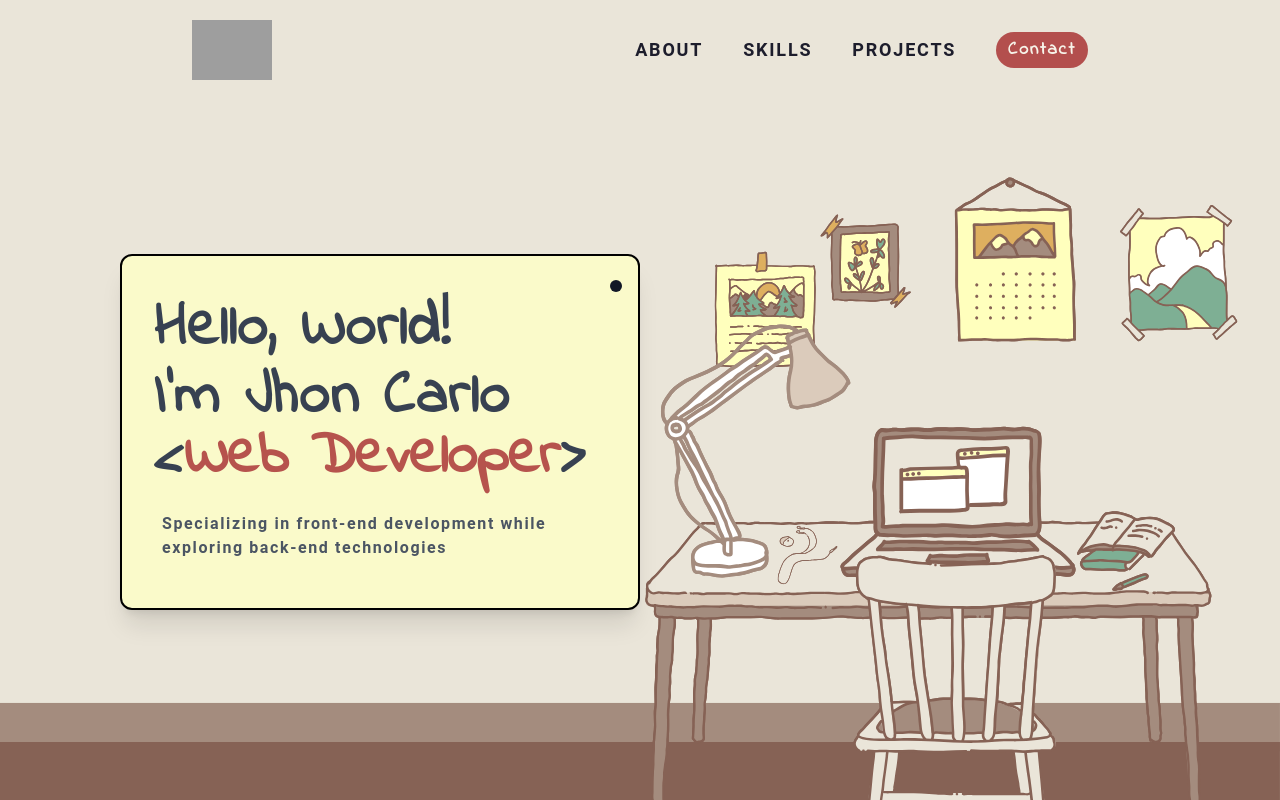
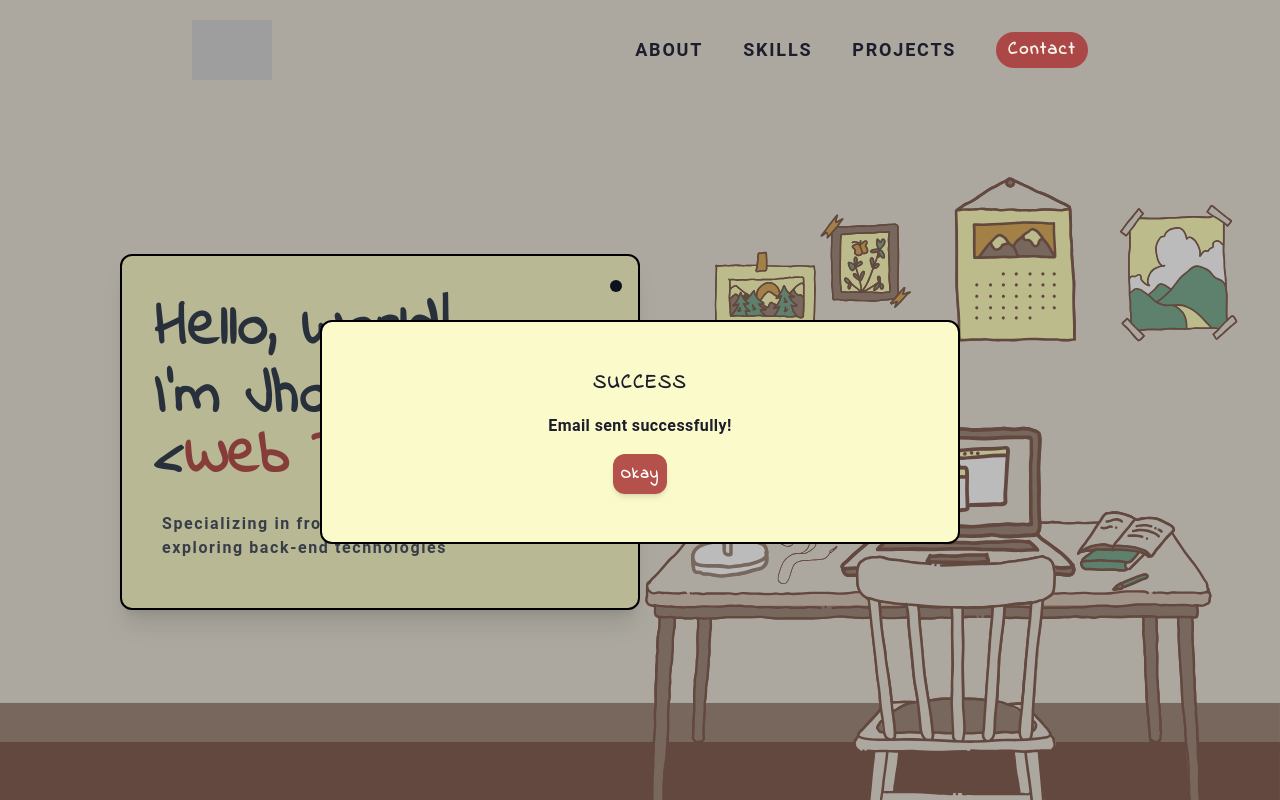
Before and after one commit to Jcarloluna/Eportfolio, a Next.js app: page / in a window 1280 px wide. Shown: the top 800 px of the page. Built offline with nearby package versions, Linux system fonts and the light colour scheme; grey boxes are pictures that could not be loaded.

Commit message:
EP_contact/messagebox
messagebox temporary design

```diff
--- a/components/Contact.tsx
+++ b/components/Contact.tsx
@@ -5,14 +5,14 @@ import { AiOutlineMail } from "react-icons/ai";
 import { BsFillPersonLinesFill } from "react-icons/bs";
 import { FaGithub, FaLinkedinIn } from "react-icons/fa";
 import emailjs, { EmailJSResponseStatus } from "@emailjs/browser";
-import { ErrorMessage } from "./Notifications/ErrorMessage";
-import { SuccessMessage } from "./Notifications/SuccessMessage";
+import { MessageBox } from "./Notifications/MessageBox";
 
 const Contact: React.FC<{}> = () => {
   const form = useRef<HTMLFormElement>(null);
-  const [isMessageLoading, setIsMessageLoading] = useState(false);
-  const [renderError, setRenderError] = useState(false);
-  const [renderSuccess, setRenderSuccess] = useState(false);
+  const [isMessageLoading, setIsMessageLoading] = useState<boolean>(false);
+  const [renderMessageBox, setRenderMessageBox] = useState<boolean>(true);
+  const [messageResponseStatus, setMessageResponseStatus] =
+    useState<string>("SUCCESS");
 
   const handleSendMessage = (e: React.FormEvent<HTMLFormElement>) => {
     e.preventDefault();
@@ -30,17 +30,24 @@ const Contact: React.FC<{}> = () => {
           (result: EmailJSResponseStatus) => {
             console.log(result.text);
             console.log("MESSAGESENT!");
+            setMessageResponseStatus("SUCCESS");
             setIsMessageLoading(false);
-            setRenderSuccess(true);
+            setRenderMessageBox(true);
+            form.current?.reset();
           },
           (error: EmailJSResponseStatus) => {
             console.log(error.text);
             console.log("MESSAGEERROR!");
+            setMessageResponseStatus("ERROR");
             setIsMessageLoading(false);
-            setRenderError(true);
+            setRenderMessageBox(true);
           }
         );
     }
+  };
+
+  const handleBackdrop = () => {
+    setRenderMessageBox(false);
   };
 
   const messageDivStyling =
@@ -110,8 +117,28 @@ const Contact: React.FC<{}> = () => {
           </div>
         </div>
       </div>
-      {renderError && <ErrorMessage />}
-      {renderSuccess && <SuccessMessage />}
+
+      {messageResponseStatus === "SUCCESS"
+        ? renderMessageBox && (
+            <MessageBox
+              messageHeader={messageResponseStatus}
+              messageBody={"Email sent successfully!"}
+              handleBackdrop={handleBackdrop}
+              buttonText={"Okay"}
+            />
+          )
+        : messageResponseStatus === "ERROR"
+        ? renderMessageBox && (
+            <MessageBox
+              messageHeader={messageResponseStatus}
+              messageBody={
+                "I'm sorry Something went wrong! can't sent the message. Connect with me at jclunawork@gmail.com"
+              }
+              handleBackdrop={handleBackdrop}
+              buttonText={"Understandable Goodbye"}
+            />
+          )
+        : null}
     </div>
   );
 };
--- a/components/Navbar.tsx
+++ b/components/Navbar.tsx
@@ -25,7 +25,7 @@ const Navbar = () => {
     window.addEventListener("scroll", handleShadow);
   }, []);
 
-  // Tailwind Duplications
+  // Tailwind Stylings
   const navStyle =
     "flex flex-row fixed justify-between items-center w-full px-8 md:px-20 lg:px-28 xl:px-48 py-5 z-50 ";
   const sectionLinks =
--- a/components/Notifications/ErrorMessage.tsx
+++ /dev/null
@@ -1,9 +0,0 @@
-import React from 'react'
-
-export const ErrorMessage = () => {
-  return (
-    <div className='fixed top-[12%] right-[2%] h-[100px] w-[250px] bg-[#fafaca] border-2 border-black rounded-xl'>
-      <h1>ERROR!</h1>
-    </div>
-  )
-}
--- /dev/null
+++ b/components/Notifications/MessageBox.tsx
@@ -0,0 +1,30 @@
+import React from "react";
+
+type Props = {
+  messageHeader: string;
+  messageBody: string;
+  handleBackdrop: () => void;
+  buttonText: string;
+};
+
+export const MessageBox = ({
+  messageHeader,
+  messageBody,
+  handleBackdrop,
+  buttonText,
+}: Props) => {
+  return (
+    <div
+      onClick={handleBackdrop}
+      className="fixed bg-[#00000044] h-full w-full top-0 bottom-0 right-0 left-0"
+    >
+      <div className="fixed flex flex-col space-y-4 top-[40%] right-[25%] max-h-[400px] w-[50%] bg-[#fafaca] border-2 border-black rounded-xl p-12 items-center justify-center">
+        <h4 className="font-indie text-center tracking-widest">
+          {messageHeader}
+        </h4>
+        <p className="text-center">{messageBody}</p>
+        <button className="font-indie tracking-widest">{buttonText}</button>
+      </div>
+    </div>
+  );
+};
--- a/components/Notifications/SuccessMessage.tsx
+++ /dev/null
@@ -1,9 +0,0 @@
-import React from 'react'
-
-export const SuccessMessage = () => {
-  return (
-    <div className='fixed top-[12%] right-[2%] h-[100px] w-[250px] bg-[#fafaca] border-2 border-black rounded-xl'>
-      <h1>SUCCESS!</h1>
-    </div>
-  )
-}
--- a/components/skills/Skills.tsx
+++ b/components/skills/Skills.tsx
@@ -2,7 +2,7 @@ import React from "react";
 import Link from "next/link";
 import Image from "next/image";
 import SkillsItem from "./SkillsItem";
-import { SKILL_LOGOS as skillLogos } from "./skillLogoList";
+import { SKILL_LOGOS as skillLogos } from "./SkillLogoList";
 
 const Skills = () => {
   return (
--- a/styles/globals.css
+++ b/styles/globals.css
@@ -45,7 +45,7 @@ html {
   }
 
   button {
-    @apply shadow-md rounded-xl uppercase bg-[#ab3a3adf] text-white p-2
+    @apply shadow-md rounded-xl bg-[#ab3a3adf] text-white p-2
   }
 }
 
```
